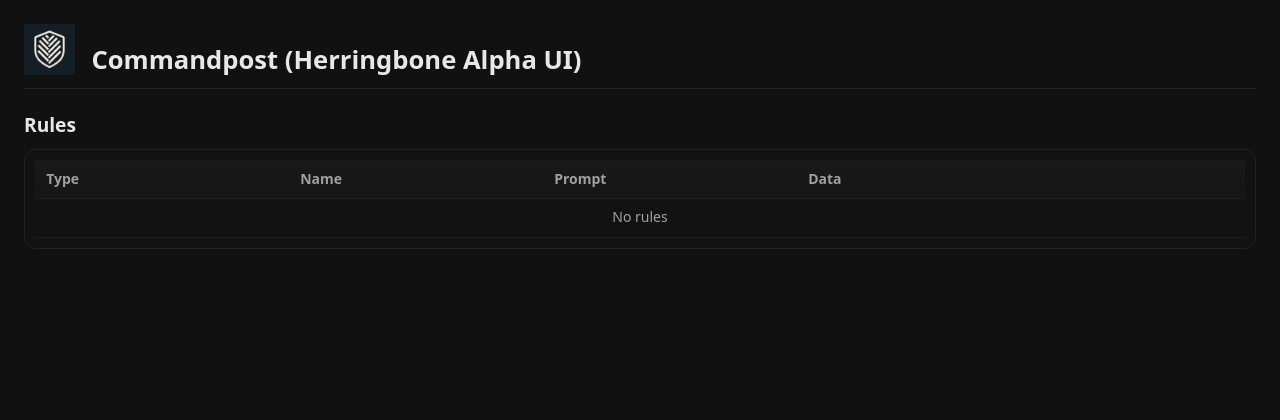
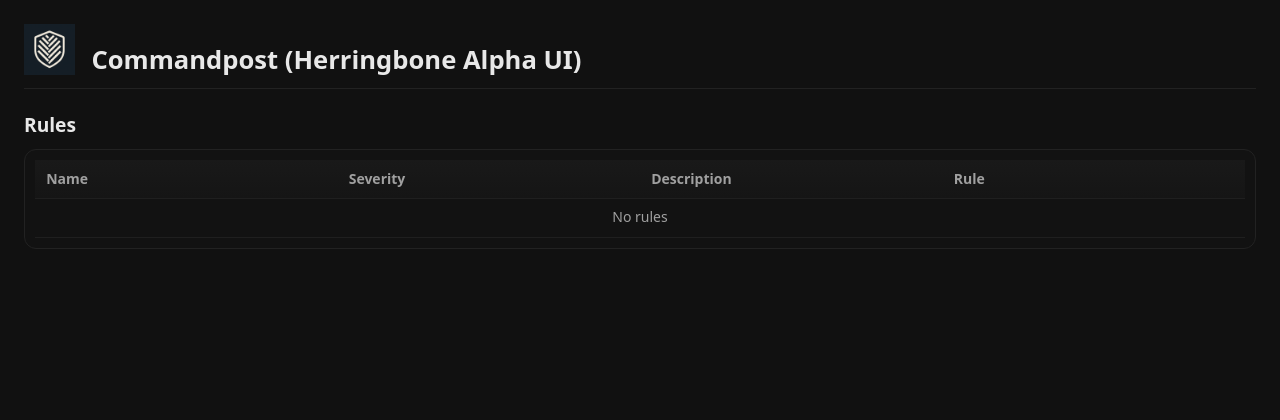
Before and after one commit to herringbonedev/Herringbone-frontend, a FastAPI app: template commandpost/templates/ruleset.html in a window 1280 px wide. Shown: the top 420 px of the page. Run offline with FastAPI, Linux system fonts and the light colour scheme; the template is opened without the code that fills it, so the values that code supplies are empty; style sheets or scripts are compiled from the project's sources.

Commit message:
logs and rules for new features

```diff
--- a/commandpost/static/styles/_tokens.scss
+++ b/commandpost/static/styles/_tokens.scss
@@ -29,6 +29,7 @@ $w-type:     8rem;
 $w-name:     16rem;
 $w-prompt:   28rem;
 $w-data:     28rem;
+$w-rule:     28rem;
 
 $cell-max-h: 6rem;
 $code-max-h: 12rem;
--- a/commandpost/static/styles/commandpost.scss
+++ b/commandpost/static/styles/commandpost.scss
@@ -62,10 +62,15 @@ p { color: $muted; margin: .5rem 0 1rem; }
 
   /* Column widths — prefer tokens so user can tweak */
   .col-time   { width: $w-time; min-width: 6rem; }
+  .col-name   { width: $w-name; min-width: 6rem; }
+  .col-severity   { width: $w-severity; min-width: 6rem; }
   .col-source { width: $w-source; min-width: 8rem; }
   .col-data   { width: $w-data; max-width: $w-data; }
+  .col-rule   { width: $w-rule; max-width: $w-rule; }
+  .col-description { width: $w-description; min-width: 6rem; }
   .col-detections { width: $w-flag; min-width: 5rem; }
   .col-recon  { width: $w-raw-min; max-width: $w-raw-min; }
+  .col-detection-results  { width: $w-raw-min; max-width: $w-raw-min; }
   .col-actions { width: 8rem; min-width: 6rem; }
 }
 
@@ -114,6 +119,32 @@ p { color: $muted; margin: .5rem 0 1rem; }
   background: linear-gradient(transparent, rgba(0,0,0,0.55));
 }
 
+/* Detection results clamp: small preview by default, expands when clicked */
+.detection-clamp {
+  max-height: 7.5rem;  /* show a preview */
+  overflow: hidden;
+  cursor: pointer;
+  position: relative;
+  padding-right: 1rem; /* room for pseudo fade */
+}
+
+/* When expanded, allow full height (scrolling still supported) */
+.detection-clamp.expanded {
+  max-height: none;
+}
+
+/* Optional fade at bottom of preview to indicate truncation */
+.detection-clamp::after {
+  content: "";
+  position: absolute;
+  left: 0;
+  right: 0;
+  bottom: 0;
+  height: 2.2rem;
+  pointer-events: none;
+  background: linear-gradient(transparent, rgba(0,0,0,0.55));
+}
+
 /* Recon result row styles */
 .recon-result td {
   padding: .6rem .8rem;
--- a/commandpost/templates/ruleset.html
+++ b/commandpost/templates/ruleset.html
@@ -19,34 +19,34 @@
     <div class="table-wrap">
       <table class="hb-table">
         <colgroup>
-          <col class="col-type">
           <col class="col-name">
-          <col class="col-prompt">
-          <col class="col-data">
+          <col class="col-severity">
+          <col class="col-description">
+          <col class="col-rule">
         </colgroup>
 
         <thead>
           <tr>
-            <th>Type</th>
             <th>Name</th>
-            <th>Prompt</th>
-            <th>Data</th>
+            <th>Severity</th>
+            <th>Description</th>
+            <th>Rule</th>
           </tr>
         </thead>
         <tbody>
           {% for r in rules if r %}
             {% set rule = r or {} %}
             <tr>
-              <td><div class="truncate-1" title="{{ rule.get('type','') }}">{{ rule.get('type','') }}</div></td>
               <td><div class="truncate-1" title="{{ rule.get('name','') }}">{{ rule.get('name','') }}</div></td>
+              <td><div class="truncate-1" title="{{ rule.get('severity','') }}">{{ rule.get('severity','') }}</div></td>
               <td>
-                <div class="cell clamp-2" title="{{ rule.get('prompt','') }}">
-                  {{ rule.get('prompt','') }}
+                <div class="cell clamp-2" title="{{ rule.get('description','') }}">
+                  {{ rule.get('description','') }}
                 </div>
               </td>
               <td>
-                <div class="cell code clamp-2" title="{{ rule.get('data') }}">
-                  {{ rule.get('data') }}
+                <div class="cell code clamp-2" title="{{ rule.get('rule','') }}">
+                  {{ rule.get('rule','') }}
                 </div>
               </td>
             </tr>
```
Also changed, not shown: commandpost/templates/logs.html (+8 -0 lines).
